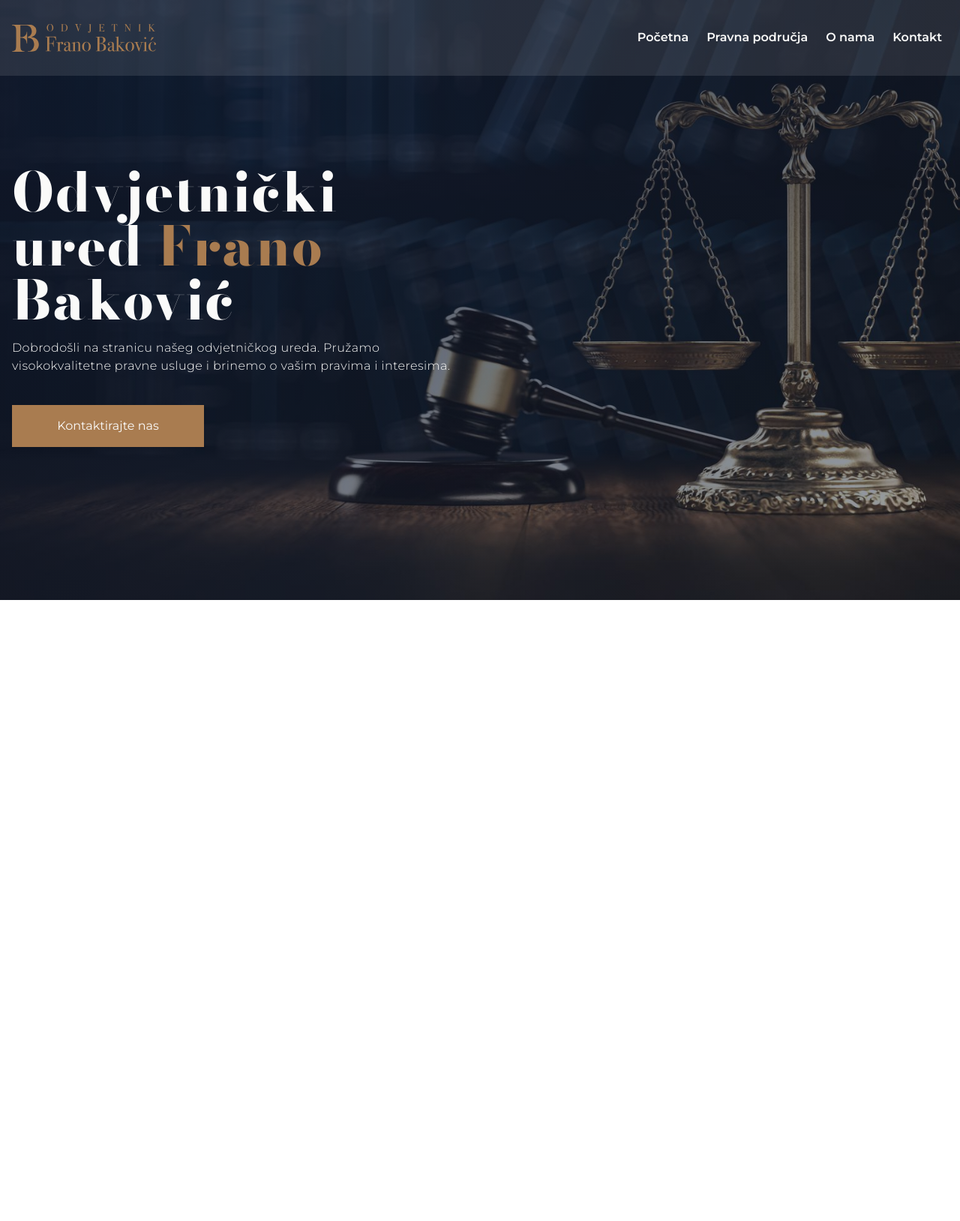
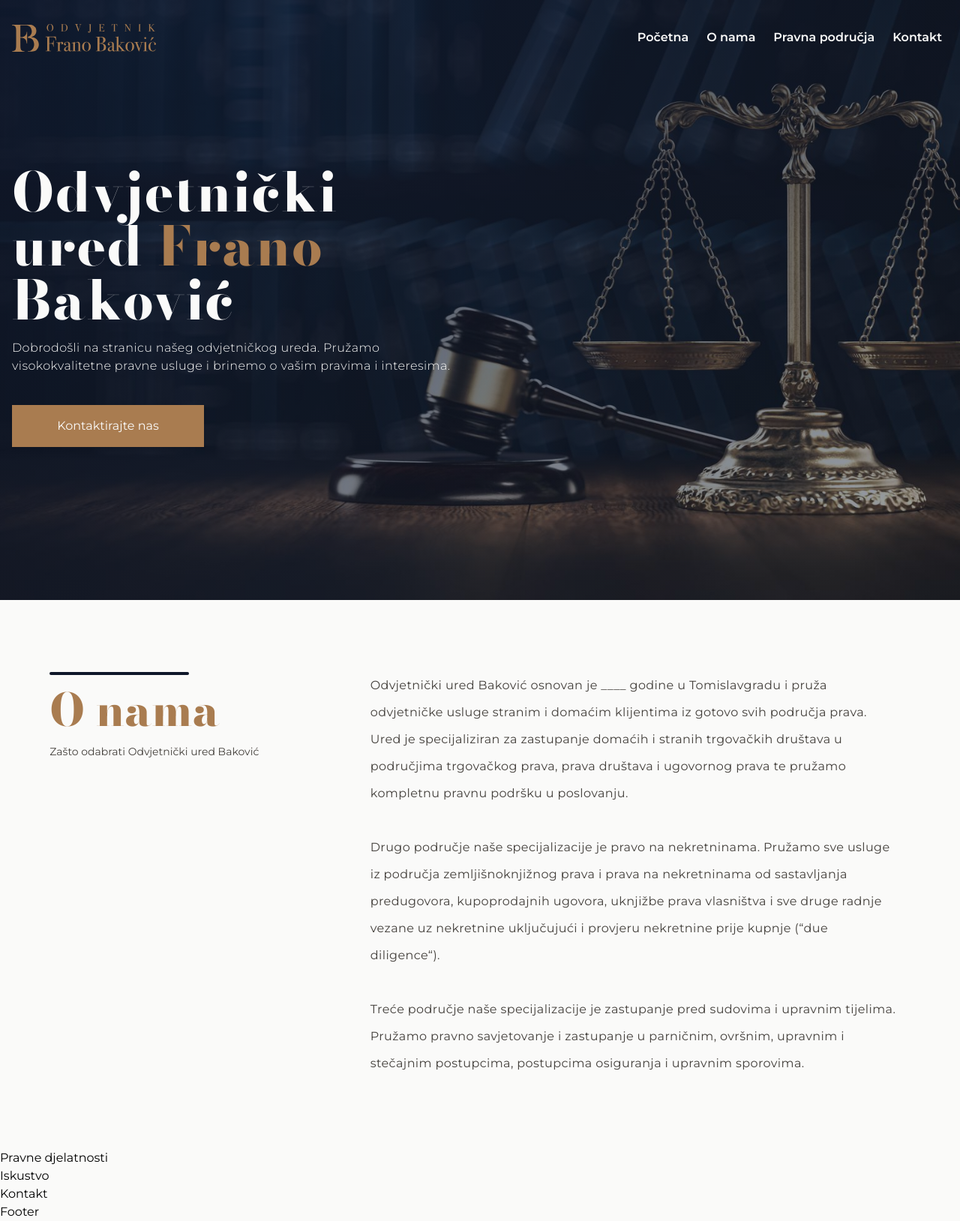
Before and after one commit to MilicTG/bakovic_law, a Next.js app: page / in a window 1280 px wide. Shown: the whole page at 75% size. Before the commit the page ends 800 px from the top, so only its background shows below. Built offline with nearby package versions, Linux system fonts and the light colour scheme.

Commit message:
About us section

```diff
--- a/app/layout.tsx
+++ b/app/layout.tsx
@@ -1,7 +1,7 @@
 import React from "react";
 import '@/styles/globals.css'
 
-import {Navbar} from "../components"
+import {Navbar, Footer} from "@/components";
 
 export const metadata = {
     title: 'Odvjetnik Baković',
@@ -11,9 +11,10 @@ export const metadata = {
 export default function RootLayout({children}: { children: React.ReactNode; }) {
     return (
         <html lang="en">
-        <body>
+        <body className="bg-stone-50">
         <Navbar/>
         {children}
+        <Footer/>
         </body>
         </html>
     );
--- a/app/page.tsx
+++ b/app/page.tsx
@@ -1,4 +1,4 @@
-import {Header} from "../components"
+import {Header, AboutUsSection, PracticesSection,ExperienceSection,ContactSection} from "../components"
 
 export const metadata = {
     title: 'Odvjetnik Baković',
@@ -8,6 +8,10 @@ export default function Home() {
     return (
         <main className="w-full">
             <Header/>
+            <AboutUsSection/>
+            <PracticesSection/>
+            <ExperienceSection/>
+            <ContactSection/>
         </main>
     )
 }
--- /dev/null
+++ b/components/footer/Footer.tsx
@@ -0,0 +1,9 @@
+function Footer(){
+    return(
+        <footer className="w-full">
+            Footer
+        </footer>
+    )
+}
+
+export default Footer
--- a/components/header/Header.tsx
+++ b/components/header/Header.tsx
@@ -8,7 +8,7 @@ const navigateToContact = async () => {
 function Header() {
     return (
         <header className="bg-law-bck w-full h-[650px] xl:h-screen flex justify-center items-center bg-cover bg-center">
-            <div className="relative container mx-auto h-full flex flex-col justify-center items-center xl:items-start px-4">
+            <div className="relative container mx-auto h-full flex flex-col justify-center items-center xl:items-start px-4 animate-slideleft">
 
                 <div className="w-full xl:w-3/6 animate-slideleft">
                     <h1 className="text-5xl xl:text-7xl font-bold font-serif tracking-wide py-4 text-center xl:text-start text-stone-50">Odvjetnički
--- a/components/navbar/Navbar.tsx
+++ b/components/navbar/Navbar.tsx
@@ -4,15 +4,36 @@ import Image from "next/image";
 import logo from "@/public/logo/svg_logo.svg";
 import Link from "next/link";
 import {Divide as Hamburger} from "hamburger-react";
-import React, {useState} from "react";
+import React, {useEffect, useState} from "react";
 
 
 function Navbar() {
 
     const [isOpen, setOpen] = useState(false);
+    const [scrollPosition, setScrollPosition] = useState(0);
+    const [top, setTop] = useState(true)
+
+    const handleScroll = () => {
+        const position = window.scrollY;
+        setScrollPosition(position);
+        if (scrollPosition < 10) {
+            setTop(true)
+        } else {
+            setTop(false)
+        }
+        console.log(scrollPosition)
+    }
+
+    useEffect(() => {
+        window.addEventListener('scroll', handleScroll)
+        return () => {
+            window.removeEventListener('scroll', handleScroll)
+        }
+    })
 
     return (
-        <nav className="w-full bg-stone-50 bg-opacity-10 fixed top-0 z-50">
+        <nav
+            className={`${top ? 'bg-transparent' : 'bg-stone-50'} w-full fixed top-0 z-50 bg-opacity-90 transition ease-in-out duration-300`}>
             <div className="container mx-auto flex flex-row items-center justify-between">
                 <Link href="/">
                     <Image
@@ -23,22 +44,22 @@ function Navbar() {
                 </Link>
 
                 <ul className="hidden xl:flex flex-row">
-                    <li className="text-stone-50 hover:text-primary-color font-semibold mr-6 cursor-pointer transition ease-in-out duration-300">
+                    <li className={`${top ? 'text-stone-50 hover:text-primary-color' : 'text-primary-color hover:text-stone-500'} font-semibold mr-6 cursor-pointer transition ease-in-out duration-300`}>
                         Početna
                     </li>
-                    <li className="text-stone-50 hover:text-primary-color font-semibold mr-6 cursor-pointer transition ease-in-out duration-300">
+                    <li className={`${top ? 'text-stone-50 hover:text-primary-color' : 'text-primary-color hover:text-stone-500'} font-semibold mr-6 cursor-pointer transition ease-in-out duration-300`}>
+                        O nama
+                    </li>
+                    <li className={`${top ? 'text-stone-50 hover:text-primary-color' : 'text-primary-color hover:text-stone-500'} font-semibold mr-6 cursor-pointer transition ease-in-out duration-300`}>
                         Pravna područja
                     </li>
-                    <li className="text-stone-50 hover:text-primary-color font-semibold mr-6 cursor-pointer transition ease-in-out duration-300">
-                        O nama
-                    </li>
-                    <li className="text-stone-50 hover:text-primary-color font-semibold mr-6 cursor-pointer transition ease-in-out duration-300">
+                    <li className={`${top ? 'text-stone-50 hover:text-primary-color' : 'text-primary-color hover:text-stone-500'} font-semibold mr-6 cursor-pointer transition ease-in-out duration-300`}>
                         Kontakt
                     </li>
                 </ul>
 
                 <div
-                    className="flex xl:hidden items-center mr-4 text-stone-50 hover:text-stone-300 transition ease-in-out duration-300">
+                    className={`${top ? 'text-stone-50 hover:text-primary-color' : 'text-primary-color hover:text-stone-500'} flex xl:hidden items-center mr-4 transition ease-in-out duration-300`}>
                     <Hamburger toggled={isOpen} toggle={setOpen}/>
                 </div>
 
@@ -61,10 +82,10 @@ function Navbar() {
                             Početna
                         </li>
                         <li className="text-stone-900 hover:text-primary-color font-semibold mb-6 cursor-pointer transition ease-in-out duration-300">
-                            Pravna područja
+                            O nama
                         </li>
                         <li className="text-stone-900 hover:text-primary-color font-semibold mb-6 cursor-pointer transition ease-in-out duration-300">
-                            O nama
+                            Pravna područja
                         </li>
                         <li className="text-stone-900 hover:text-primary-color font-semibold mb-6 cursor-pointer transition ease-in-out duration-300">
                             Kontakt
--- /dev/null
+++ b/components/sections/AboutUsSection.tsx
@@ -0,0 +1,30 @@
+import {AsideTitle} from "@/components"
+
+function AboutUsSection() {
+    return (
+        <section className="w-full bg-stone-50 py-24">
+            <div className="container mx-auto flex flex-col xl:flex-row justify-around">
+                <AsideTitle title="O nama" description="Zašto odabrati Odvjetnički ured Baković"/>
+
+                <article className="w-full xl:w-3/5 px-8 text-base font-medium text-stone-700 tracking-wide leading-9">
+                    Odvjetnički ured Baković osnovan je ____ godine u Tomislavgradu i pruža odvjetničke usluge stranim i
+                    domaćim klijentima iz gotovo svih područja prava. Ured je specijaliziran za zastupanje domaćih i
+                    stranih trgovačkih društava u područjima trgovačkog prava, prava društava i ugovornog prava te
+                    pružamo kompletnu pravnu podršku u poslovanju.
+                    <br/><br/>
+                    Drugo područje naše specijalizacije je pravo na nekretninama. Pružamo sve usluge iz područja
+                    zemljišnoknjižnog prava i prava na nekretninama od sastavljanja predugovora, kupoprodajnih ugovora,
+                    uknjižbe prava vlasništva i sve druge radnje vezane uz nekretnine uključujući i provjeru nekretnine
+                    prije kupnje (“due diligence“).
+                    <br/><br/>
+                    Treće područje naše specijalizacije je zastupanje pred sudovima i upravnim tijelima. Pružamo pravno
+                    savjetovanje i zastupanje u parničnim, ovršnim, upravnim i stečajnim postupcima, postupcima
+                    osiguranja i upravnim sporovima.
+                </article>
+
+            </div>
+        </section>
+    )
+}
+
+export default AboutUsSection
--- /dev/null
+++ b/components/sections/ContactSection.tsx
@@ -0,0 +1,9 @@
+function ContactSection(){
+    return(
+        <section>
+            Kontakt
+        </section>
+    )
+}
+
+export default ContactSection
--- /dev/null
+++ b/components/sections/ExperienceSection.tsx
@@ -0,0 +1,9 @@
+function ExperienceSection(){
+    return (
+        <section>
+            Iskustvo
+        </section>
+    )
+}
+
+export default ExperienceSection
--- /dev/null
+++ b/components/sections/PracticesSection.tsx
@@ -0,0 +1,9 @@
+function PracticesSection(){
+    return (
+        <section className="w-full">
+            Pravne djelatnosti
+        </section>
+    )
+}
+
+export default PracticesSection
--- /dev/null
+++ b/components/titles/AsideTitle.tsx
@@ -0,0 +1,22 @@
+interface AsideTitleProps{
+    title: string,
+    description: string
+}
+
+function AsideTitle (props: AsideTitleProps){
+ return (
+     <section className="w-full xl:w-fit px-4 pb-8 xl:pb-0 flex flex-col justify-center xl:justify-start items-center xl:items-start">
+
+         <div className="w-20 xl:w-2/3 h-1 bg-slate-900 rounded-2xl"/>
+
+         <h3 className="text-5xl xl:text-6xl text-primary-color font-serif font-bold my-4">
+             {props.title}
+         </h3>
+         <p className="text-sm text-stone-700">
+             {props.description}
+         </p>
+     </section>
+ )
+}
+
+export default AsideTitle
```
Also changed, not shown: components/index.ts (+18 -1 lines).
